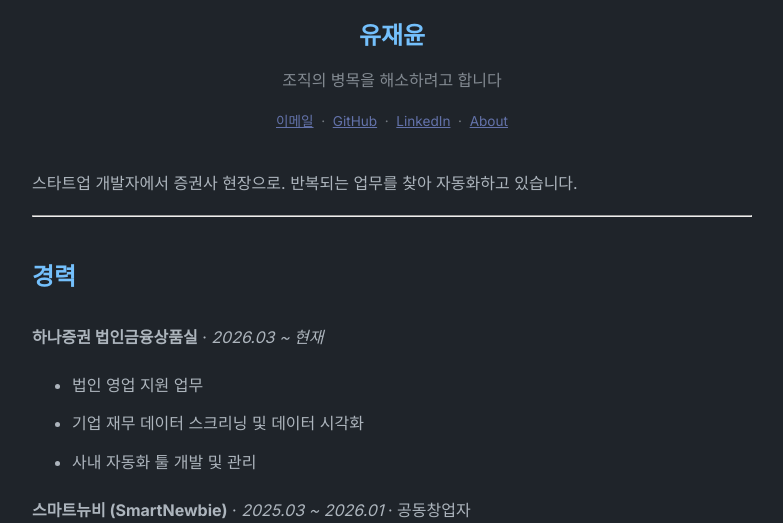
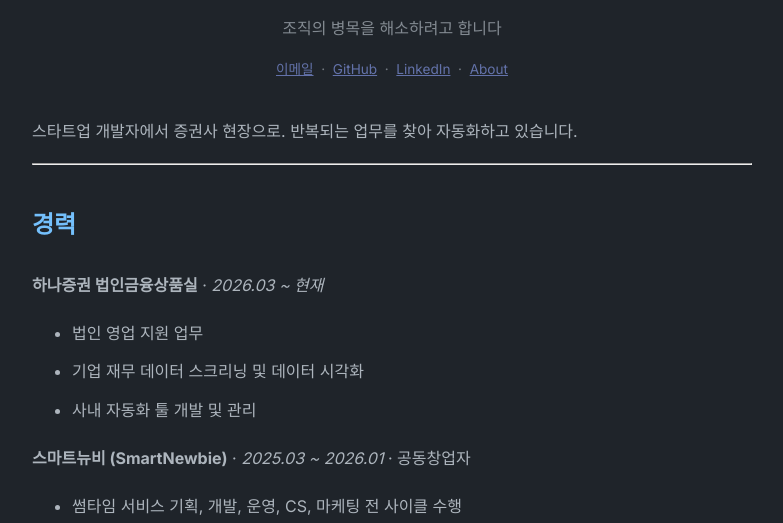
Before and after one commit to YUJAEYUN/yujaeyun.github.io, a Jekyll site: the page built from index.md, in a window 1280 px wide and 900 px high, cut to the strip 377-900 px from the top of the window. Shown: the whole strip, without its empty margins (248-1031 px from the left). Built offline with Jekyll 4.4.1, drawn with Linux system fonts in a browser that asks for light colours.

Commit message:
docs: update personal information and project links in index.md

```diff
--- a/index.md
+++ b/index.md
@@ -4,7 +4,6 @@ layout: home
 
 <div style="text-align: center; margin-bottom: 2rem;">
   <img src="/my.jpeg" alt="Profile" style="width: 140px; height: 140px; border-radius: 50%; object-fit: cover; margin-bottom: 1rem;">
-  <h2 style="margin: 0.5rem 0 0.25rem;">유재윤</h2>
   <p style="margin: 0 0 0.75rem; opacity: 0.7;">조직의 병목을 해소하려고 합니다</p>
   <p style="margin: 0; font-size: 0.85rem; opacity: 0.6;">
     <a href="mailto:20211072@edu.hanbat.ac.kr">이메일</a> &nbsp;·&nbsp;
```
